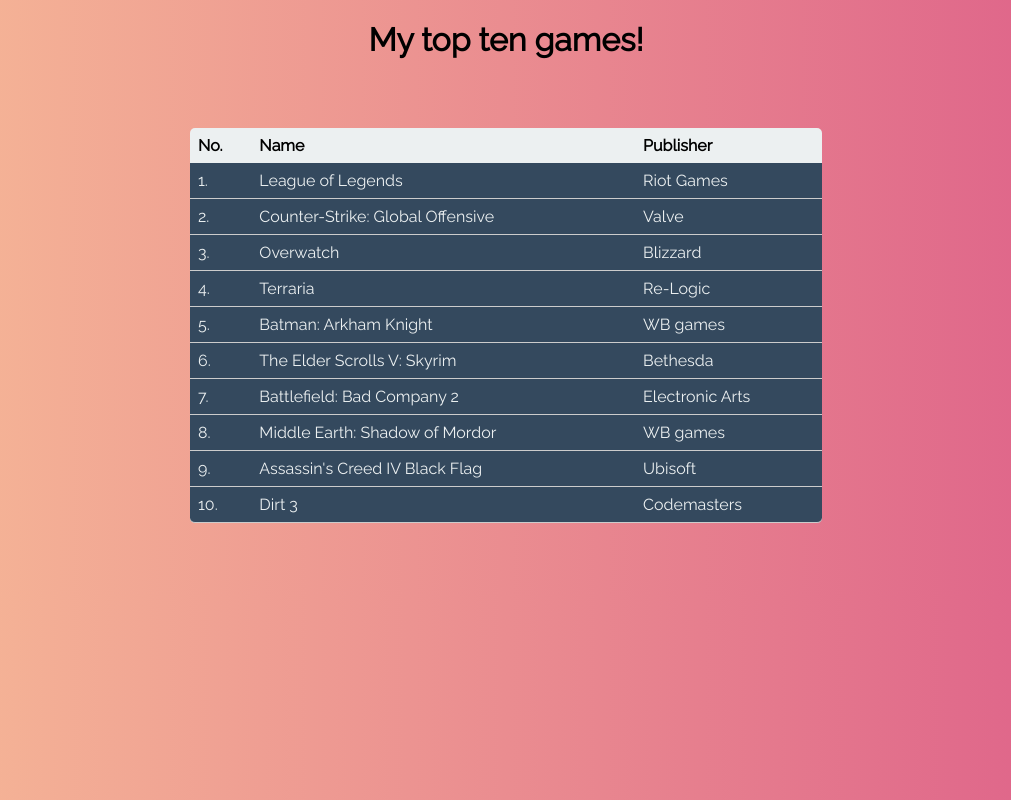
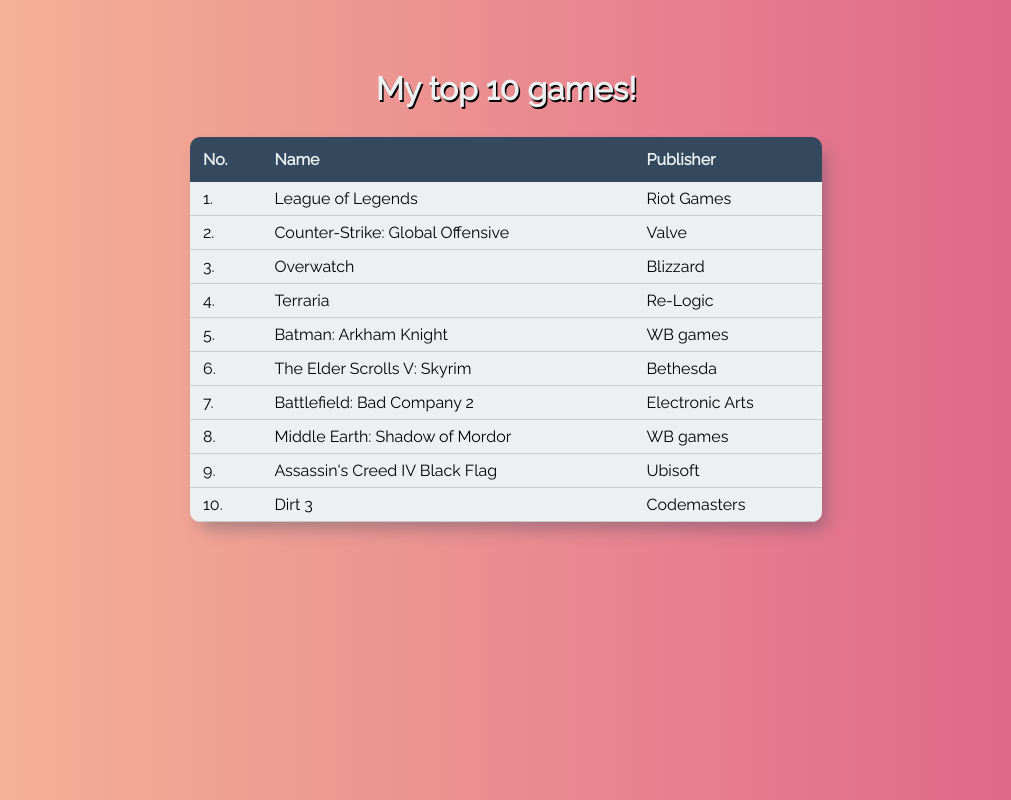
Before and after one commit to JonathanOstman/Uppgift-1-2-3-4-5, a plain HTML site: page Ovning2/index.html in a window 1280 px wide. Shown: the whole page, without its empty margins (134-1145 px from the left). Drawn offline with Linux system fonts and the light colour scheme.

Commit message:
Ändrade uppgift2

```diff
--- a/Ovning2/css/ovning2.css
+++ b/Ovning2/css/ovning2.css
@@ -3,43 +3,44 @@
   box-sizing: border-box;
 }
 body {
-font-family: raleway;
-
+font-family: raleway, sans-serif;
+/*GRADIENT*/
 background: #DD5E89; /* fallback for old browsers */
 background: -webkit-linear-gradient(to left, #DD5E89 , #F7BB97); /* Chrome 10-25, Safari 5.1-6 */
 background: linear-gradient(to left, #DD5E89 , #F7BB97); /* W3C, IE 10+/ Edge, Firefox 16+, Chrome 26+, Opera 12+, Safari 7+ */
+}
 
-}
 .header {
   text-align: center;
-}
-table tr:last-child td:first-child {
-    border-bottom-left-radius: 5px;
+  color: #ecf0f1;
+  margin-top: 70px;
+  text-shadow: 0 0 1px 1px black;
+  text-shadow: 1.5px 1.5px black;
 }
 
-table tr:last-child td:last-child {
-    border-bottom-right-radius: 5px;
-}
-table tr:first-child th:first-child {
-    border-top-left-radius: 5px;
-}
-table tr:first-child th:last-child {
-    border-top-right-radius: 5px;
-}
 table {
   border-spacing: 0;
   width: 50%;
-  margin: 70px auto;
+  margin:30px auto 0 auto ;
+  max-width: 632px;
+  overflow: hidden;
+  border-radius: 10px;
+  -webkit-box-shadow: 7px 10px 17px -4px rgba(52, 73, 94, 0.4);
+  -moz-box-shadow: 7px 10px 17px -4px rgba(221,94,137,0.85);
+  box-shadow: 7px 10px 17px -4px rgba(52, 73, 94, 0.4);
 }
 td, th {
   text-align: left;
-  padding: 8px;
 }
-tr {
-  background: #ecf0f1;
+th {
+  color: #ecf0f1;
+  background: #34495e;
+  padding: 13px;
+
 }
 td {
-  background: #34495e;
-  color: #ecf0f1;
+  background: #ecf0f1;
   border-bottom: 0.4px solid #ccc;
+  padding: 7px 13px 7px 13px;
+  overflow: hidden;
 }
--- a/Ovning2/index.html
+++ b/Ovning2/index.html
@@ -6,8 +6,8 @@
     <title>Table</title>
   </head>
   <body>
-    <h1 class="header">My top ten games!</h1>
-    <div class="wrapper">
+    <h1 class="header">My top 10 games!</h1>
+
     <table>
       <tr>
         <th>No.</th>
@@ -64,7 +64,7 @@
         <td>Dirt 3</td>
         <td>Codemasters</td>
       </tr>
-    </div>
+
     </table>
   </body>
 </html>
```
